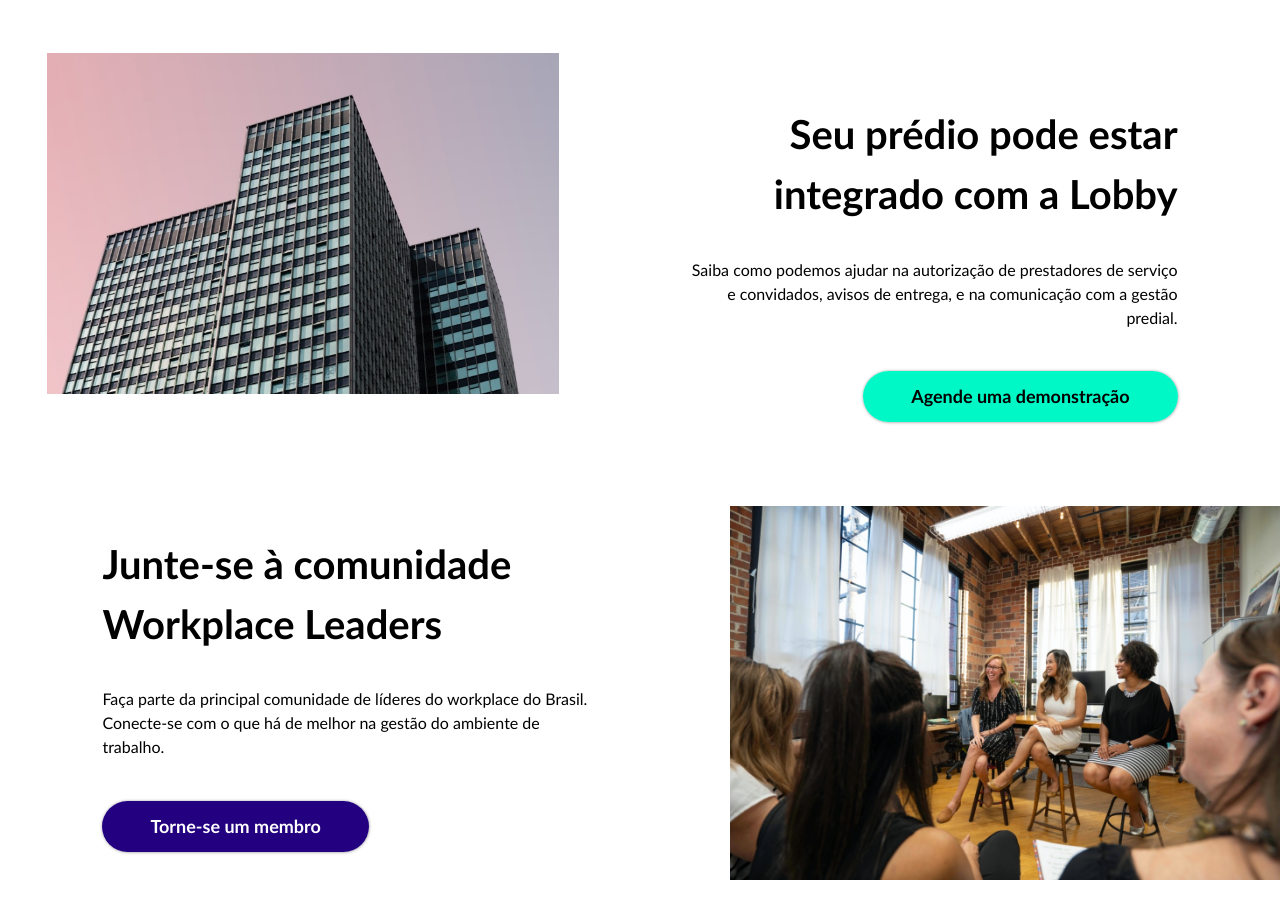
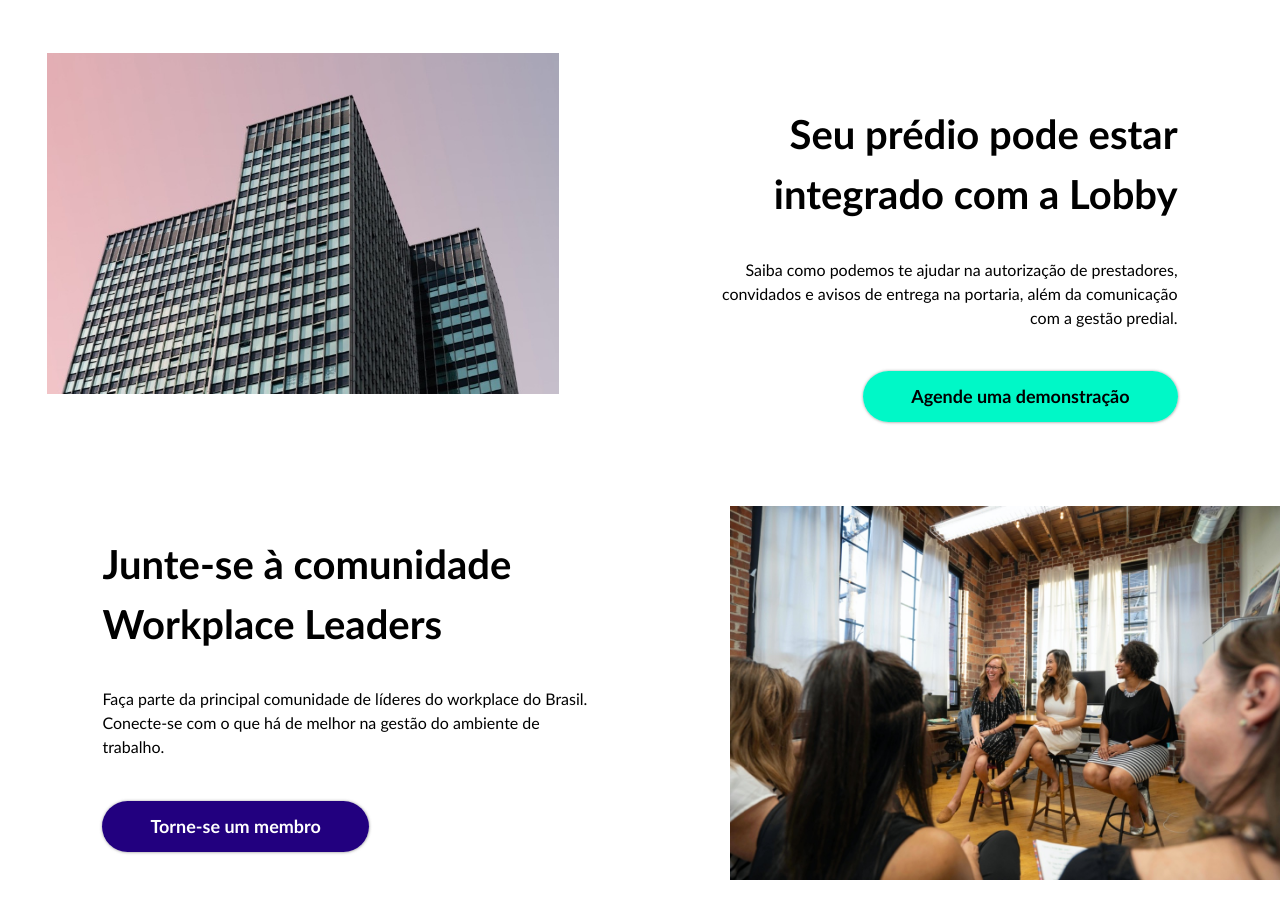
Before and after one commit to lobby-tech/lobby.tech, a Jekyll site: the page built from index.html, in a window 1280 px wide and 900 px high, scrolled down 2029 px. Built offline with Jekyll 4.4.1, drawn with Linux system fonts in a browser that asks for light colours.

Commit message:
Updated text

```diff
--- a/index.html
+++ b/index.html
@@ -85,8 +85,8 @@
     <div class="fornecedores__content">
       <h2>Seu prédio pode estar integrado com a Lobby</h2>
       <p>
-        Saiba como podemos ajudar na autorização de prestadores de serviço e
-        convidados, avisos de entrega, e na comunicação com a gestão predial.
+        Saiba como podemos te ajudar na autorização de prestadores, convidados
+        e avisos de entrega na portaria, além da comunicação com a gestão predial.
       </p>
       <a
         rel="noopener"
```
